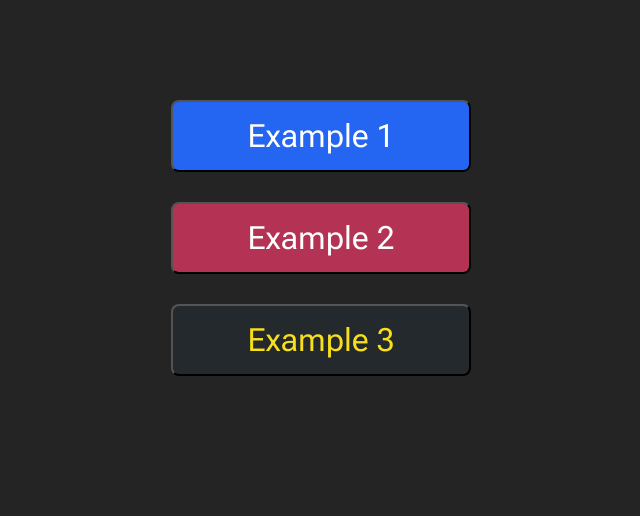
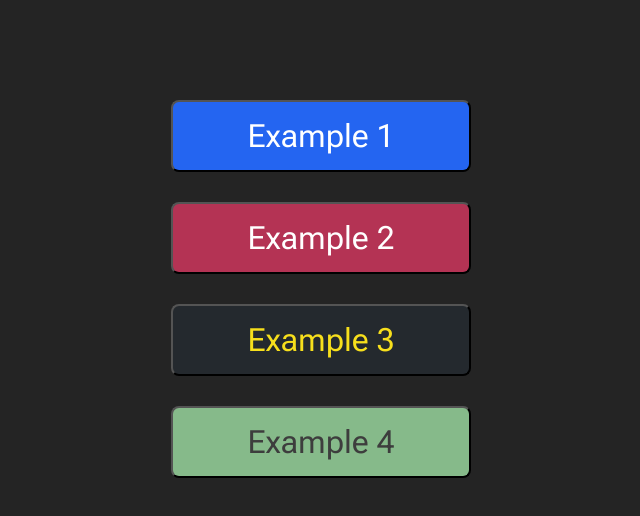
Before and after one commit to HaroonAlnhdi/styling-in-react, a React (Vite) app: page / in a window 1280 px wide. Shown: the top 516 px of the page, without its empty margins (319-959 px from the left). Built offline with nearby package versions, Linux system fonts and the light colour scheme.

Commit message:
feat: Add Button4 component with styled-components styling

```diff
--- a/src/App.jsx
+++ b/src/App.jsx
@@ -3,12 +3,14 @@ import './App.css';
 import Button1 from './components/example-1-normal-css/Button';
 import Button2 from './components/example-2-inline-css/Button';
 import Button3 from './components/example-3-css-in-js/Button';
+import Button4 from './components/example-4-styled-components/Button';
 const App = () => {
   return (
     <div className="App">
       <Button1 buttonText="Example 1" />
       <Button2 buttonText="Example 2" />
       <Button3 buttonText="Example 3" />
+      <Button4 buttonText="Example 4" />
     </div>
 
   );
--- a/src/components/example-4-styled-components/Button.jsx
+++ b/src/components/example-4-styled-components/Button.jsx
@@ -1,5 +1,16 @@
-const Button = ({ buttonText }) => {
-    return <button>{buttonText}</button>;
-  };
+import styled from 'styled-components';
 
-  export default Button;
+const StyledButton = styled.button`
+  background-color: #86ba8a;
+  border-radius: 8px;
+  color: #3d3d3d;
+  padding: 15px 50px;
+  font-size: 24pt;
+  width: 300px;
+`;
+
+const Button4 = ({ buttonText }) => {
+  return <StyledButton>{buttonText}</StyledButton>;
+};
+
+export default Button4;
```
Also changed, not shown: src/components/example-5-css-modules/button.module.css (added, +9 -0 lines).
